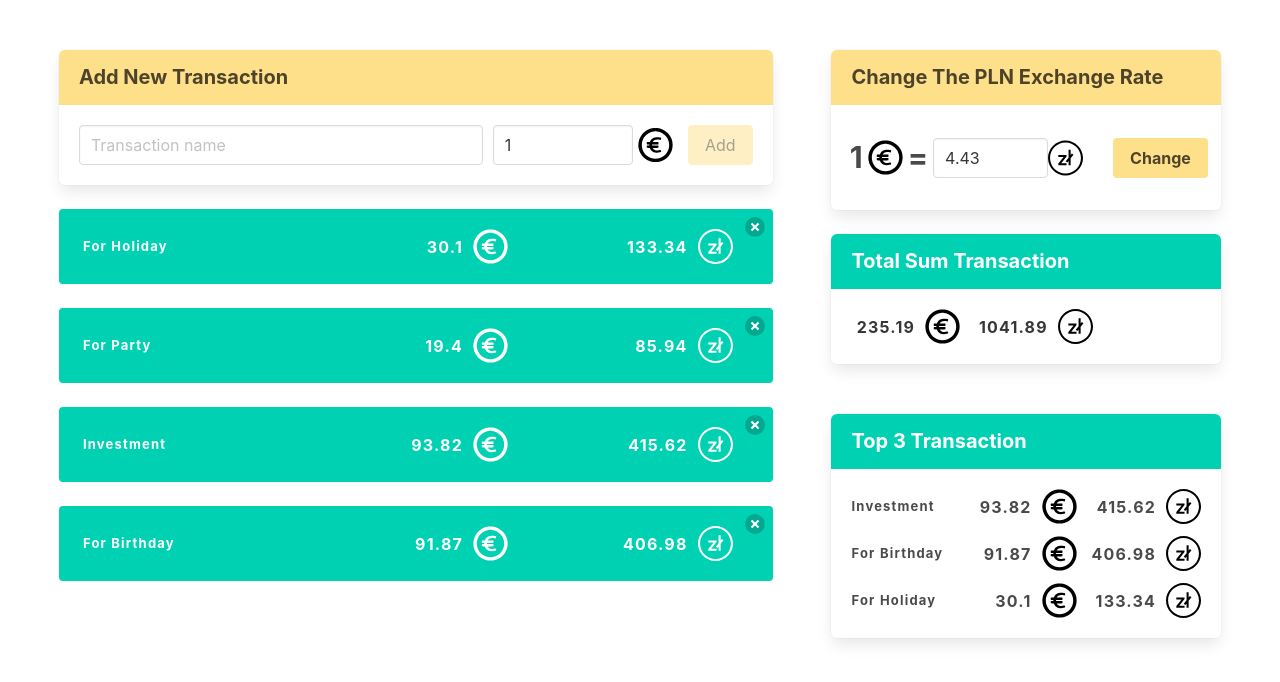
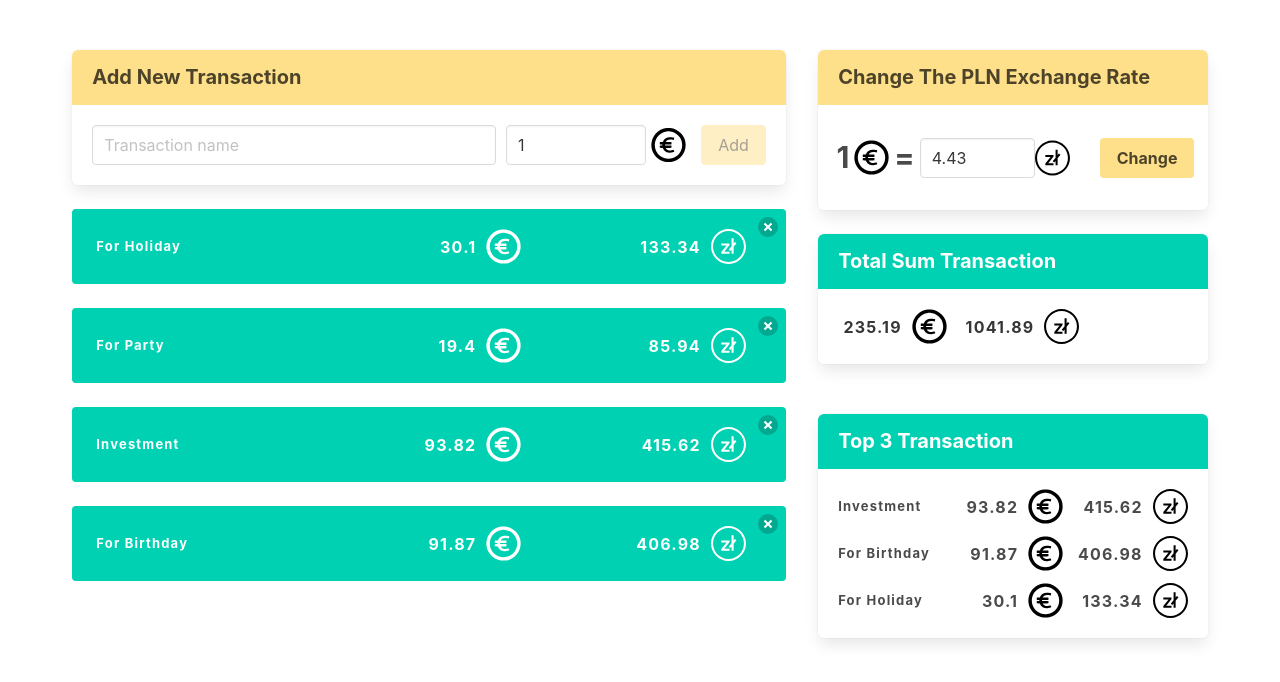
Before and after one commit to DrazekKD/cantor, a React (Create React App) app: page / in a window 1280 px wide. Shown: the top 682 px of the page. Built offline with nearby package versions, Linux system fonts and the light colour scheme.

Commit message:
change size Container app

```diff
--- a/src/App.scss
+++ b/src/App.scss
@@ -1,7 +1,8 @@
 .app{
-	margin-top: 50px;
 	display: flex;
 	justify-content: space-evenly;
+	max-width: 1200px;
+	margin: 50px auto;
 
 	@media(max-width: 900px) {
 		flex-direction: column;
```
